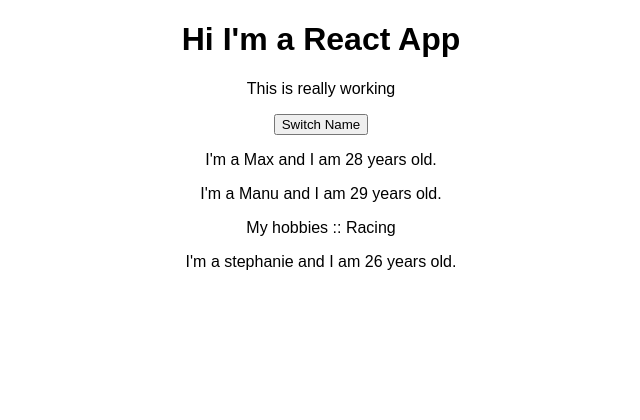
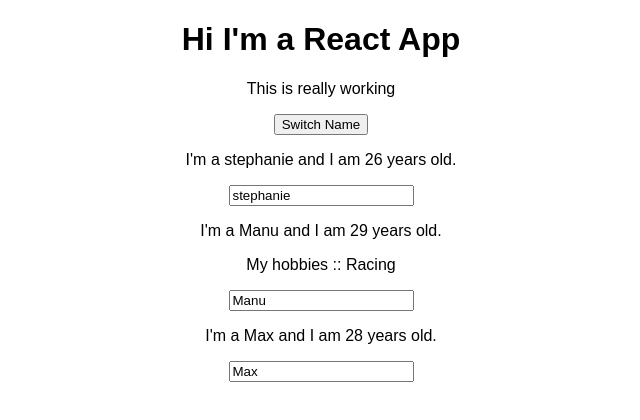
Before and after one commit to rahulsharma0212/react-tut, a React (Create React App) app: page / in a window 1280 px wide. Shown: the top 420 px of the page, without its empty margins (319-959 px from the left). Built offline with nearby package versions, Linux system fonts and the light colour scheme.

Commit message:
functional component

```diff
--- a/src/App.js
+++ b/src/App.js
@@ -1,33 +1,47 @@
-import React, { Component } from "react";
+// import React, { Component } from "react";
+import React, { useState } from "react";
 import "./App.css";
-import Person from './Person/Person';
-class App extends Component {
-  state={
-    person:[
-      {name:'Max',age:28},
-      {name:'Manu',age:29},
-      {name:'stephanie',age:26}
-    ]
+import Person from "./Person/Person";
+const App = (props) => {
+  const [person, setPerson] = useState({
+    person: [
+      { name: "stephanie", age: 26 },
+      { name: "Manu", age: 29 },
+      { name: "Max", age: 28 },
+    ],
+  });
+  // const [otherState,setotherState] = useState({ otherState: "Some other value" });
+  // console.log(person,otherState);
+  const switchNameHandler = (name) => {
+    if (person.person[0].name === "Max") {
+      setPerson({
+        person: [
+          { name: name, age: 26 },
+          { name: "Manu", age: 29 },
+          { name: "Max", age: 28 },
+        ],
+      });
+    } else {
+      setPerson({
+        person: [
+          { name: "Max", age: 28 },
+          { name: "Manu", age: 29 },
+          { name: name, age: 26 },
+        ],
+      });
     }
-  switchNameHandler=()=>{
-    if(this.state.person[0].name=='Max'){
-    this.setState({
-      person:[
-      {name:'stephanie',age:26},
-      {name:'Manu',age:29},
-      {name:'Max',age:28}]
-    })
-    }else{
-    this.setState({
-      person:[
-      {name:'Max',age:28},
-      {name:'Manu',age:29},
-      {name:'stephanie',age:26}]
+  };
+
+  const nameChangedHandler=(event) => {
+        setPerson({
+        person: [
+          { name: "stephanie", age: 28 },
+          { name: event.target.value, age: 29 },
+          { name: "Max", age: 26 },
+        ],
       })
   }
 
-  }
-  render() {
   /*  const style = {
       color: "green",
     }; */
@@ -36,14 +50,64 @@
       <h1>Hi I'm a React App</h1>
       {/* <span style={style}>by Rahul</span> */}
       <p>This is really working</p>
-        <button onClick={this.switchNameHandler}>Switch Name</button>
-        <Person name={this.state.person[0].name} age={this.state.person[0].age}/>
-        <Person name={this.state.person[1].name}  age={this.state.person[1].age} >My hobbies :: Racing</Person>
-        <Person name={this.state.person[2].name}  age={this.state.person[2].age}/>
+      <button onClick={switchNameHandler}>Switch Name</button>
+      <Person name={person.person[0].name} age={person.person[0].age} />
+      <Person
+        name={person.person[1].name}
+        age={person.person[1].age}
+        click={switchNameHandler.bind(this,'Maxi')}
+        changed={nameChangedHandler}>
+        My hobbies :: Racing
+      </Person>
+      <Person name={person.person[2].name} age={person.person[2].age} click={()=>switchNameHandler('Maximillian')}/>
     </div>
   );
   // return React.createElement('div',{className: 'App'},React.createElement('h1',null,'Hi I\'m a React App ',React.createElement('span',{style:{color:"green"}},'by Rahul Sharma')));
-  }
-}
+};
+// class App extends Component {
+//   state={
+//     person:[
+//       {name:'Max',age:28},
+//       {name:'Manu',age:29},
+//       {name:'stephanie',age:26}
+//     ],
+// otherState:"Some other value"
+//   }
+//   switchNameHandler=()=>{
+//     if(this.state.person[0].name=='Max'){
+//     this.setState({
+//       person:[
+//       {name:'stephanie',age:26},
+//       {name:'Manu',age:29},
+//       {name:'Max',age:28}]
+//     })
+//     }else{
+//     this.setState({
+//       person:[
+//       {name:'Max',age:28},
+//       {name:'Manu',age:29},
+//       {name:'stephanie',age:26}]
+//     })
+//     }
+
+//   }
+//   render() {
+//    /*  const style = {
+//       color: "green",
+//     }; */
+//     return (
+//       <div className="App">
+//         <h1>Hi I'm a React App</h1>
+//         {/* <span style={style}>by Rahul</span> */}
+//         <p>This is really working</p>
+//         <button onClick={this.switchNameHandler}>Switch Name</button>
+//         <Person name={this.state.person[0].name} age={this.state.person[0].age}/>
+//         <Person name={this.state.person[1].name}  age={this.state.person[1].age} >My hobbies :: Racing</Person>
+//         <Person name={this.state.person[2].name}  age={this.state.person[2].age}/>
+//       </div>
+//     );
+//     // return React.createElement('div',{className: 'App'},React.createElement('h1',null,'Hi I\'m a React App ',React.createElement('span',{style:{color:"green"}},'by Rahul Sharma')));
+//   }
+// }
 
 export default App;
--- a/src/Person/Person.js
+++ b/src/Person/Person.js
@@ -4,8 +4,9 @@
         {/* <p>I'm a {props.name} and I am {Math.floor(Math.random()*30)}years old.</p> */}
     return(
         <div>
-            <p>I'm a {props.name} and I am {props.age} years old.</p>
+            <p onClick={props.click}>I'm a {props.name} and I am {props.age} years old.</p>
             <p>{props.children}</p>
+            <input type="text" onChange={props.changed} value={props.name}></input>
         </div>
     );
 }
```
Lines whose indentation alone changed are shown as unchanged.
